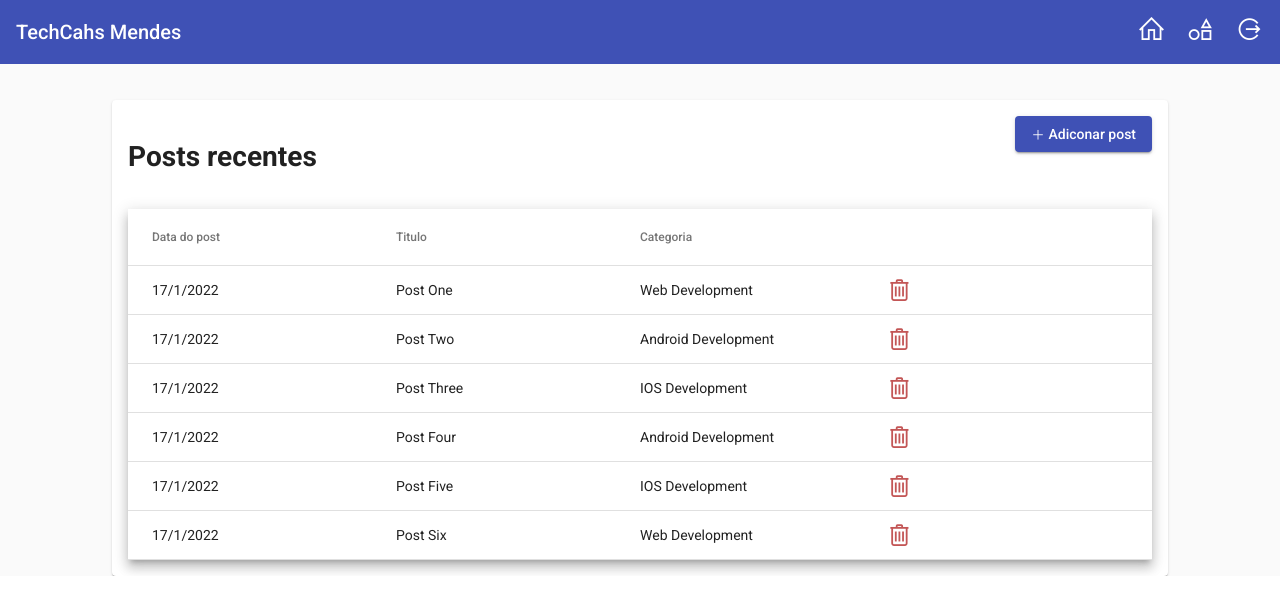
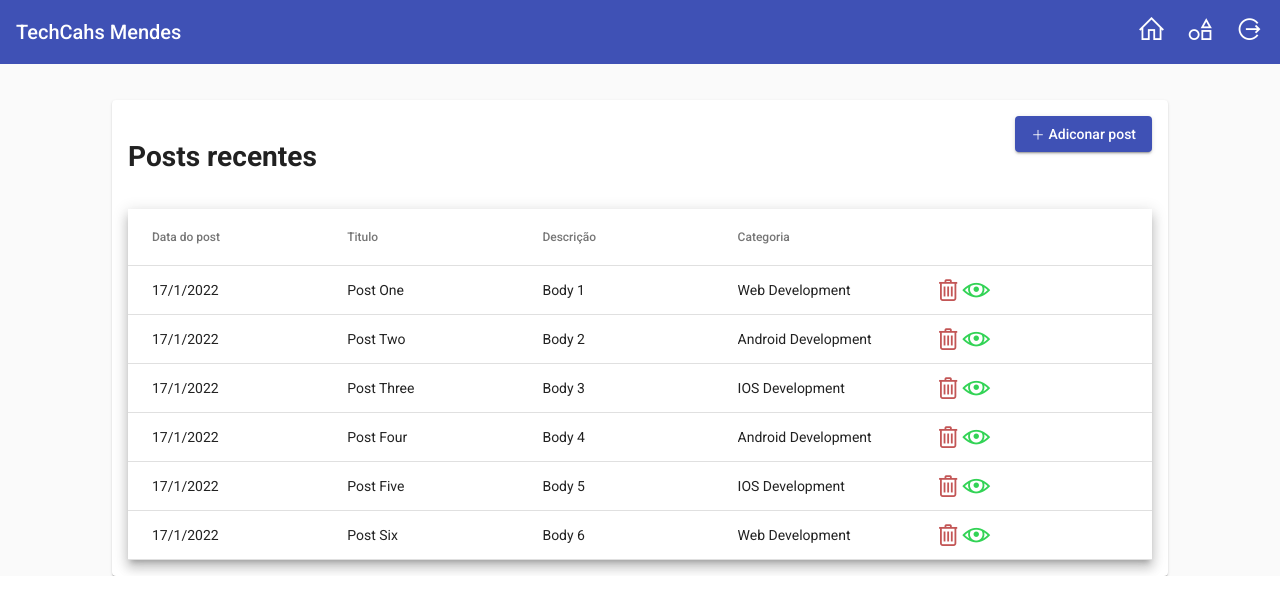
Before and after one commit to gddiego/demo-angular, an Angular app: page /dashboard in a window 1280 px wide. Shown: the top 614 px of the page. Built offline with nearby package versions, Linux system fonts and the light colour scheme.

Commit message:
ajuste body
ajuste body

```diff
--- a/src/app/dashboard/dashboard.component.html
+++ b/src/app/dashboard/dashboard.component.html
@@ -25,6 +25,10 @@
                   <mat-header-cell *matHeaderCellDef> Titulo </mat-header-cell>
                   <mat-cell *matCellDef="let element"> {{element.title}} </mat-cell>
                 </ng-container>
+                <ng-container matColumnDef="body">
+                  <mat-header-cell *matHeaderCellDef> Descrição </mat-header-cell>
+                  <mat-cell *matCellDef="let element"> {{element.body}} </mat-cell>
+                </ng-container>
                 <ng-container matColumnDef="category">
                   <mat-header-cell *matHeaderCellDef> Categoria </mat-header-cell>
                   <mat-cell *matCellDef="let element"> {{element.category}} </mat-cell>
@@ -34,6 +38,9 @@
                   <mat-cell *matCellDef="let element">
                   <a (click)="deletePost(element.position)" type="button">
                     <i class="las la-trash-alt" style="font-size:29px; color: rgb(195, 86, 86);"></i>
+                  </a>
+                  <a (click)="viewPost(element.position)" type="button">
+                    <i class="las la-eye" style="font-size:29px; color: rgb(50, 211, 85);"></i>
                   </a>
                   </mat-cell>
                 </ng-container>
--- a/src/app/dashboard/dashboard.component.ts
+++ b/src/app/dashboard/dashboard.component.ts
@@ -14,7 +14,7 @@ import { PostDialogComponent } from '../post-dialog/post-dialog.component';
 export class DashboardComponent {
   constructor(public dialog: MatDialog, private dataService: DataService) {}
 
-  displayedColumns = ['date_posted', 'title', 'category', 'delete'];
+  displayedColumns = ['date_posted', 'title', 'body', 'category', 'delete'];
   dataSource = new PostDataSource(this.dataService);
   openDialog(): void {
     let dialogRef = this.dialog.open(PostDialogComponent, {
@@ -28,10 +28,11 @@ export class DashboardComponent {
     });
   }
   deletePost(id: number) {
-
-      this.dataService.deletePost(id);
-      this.dataSource = new PostDataSource(this.dataService);
-
+    this.dataService.deletePost(id);
+    this.dataSource = new PostDataSource(this.dataService);
+  }
+  viewPost(id: number) {
+    this.dataService.viewPost(id);
   }
 }
 
--- a/src/app/data/data.service.ts
+++ b/src/app/data/data.service.ts
@@ -4,23 +4,57 @@ import {Observable, of} from 'rxjs';
 
 @Injectable()
 export class DataService {
-
   ELEMENT_DATA: Post[] = [
-    {position: 0, title: 'Post One', category: 'Web Development', date_posted: new Date(), body: 'Body 1'},
-    {position: 1, title: 'Post Two', category: 'Android Development', date_posted: new Date(), body: 'Body 2'},
-    {position: 2, title: 'Post Three', category: 'IOS Development', date_posted: new Date(), body: 'Body 3'},
-    {position: 3, title: 'Post Four', category: 'Android Development', date_posted: new Date(), body: 'Body 4'},
-    {position: 4, title: 'Post Five', category: 'IOS Development', date_posted: new Date(), body: 'Body 5'},
-    {position: 5, title: 'Post Six', category: 'Web Development', date_posted: new Date(), body: 'Body 6'},
+    {
+      position: 0,
+      title: 'Post One',
+      category: 'Web Development',
+      date_posted: new Date(),
+      body: 'Body 1',
+    },
+    {
+      position: 1,
+      title: 'Post Two',
+      category: 'Android Development',
+      date_posted: new Date(),
+      body: 'Body 2',
+    },
+    {
+      position: 2,
+      title: 'Post Three',
+      category: 'IOS Development',
+      date_posted: new Date(),
+      body: 'Body 3',
+    },
+    {
+      position: 3,
+      title: 'Post Four',
+      category: 'Android Development',
+      date_posted: new Date(),
+      body: 'Body 4',
+    },
+    {
+      position: 4,
+      title: 'Post Five',
+      category: 'IOS Development',
+      date_posted: new Date(),
+      body: 'Body 5',
+    },
+    {
+      position: 5,
+      title: 'Post Six',
+      category: 'Web Development',
+      date_posted: new Date(),
+      body: 'Body 6',
+    },
   ];
   categories = [
-    {value: 'Web-Development', viewValue: 'Web Development'},
-    {value: 'Android-Development', viewValue: 'Android Development'},
-    {value: 'IOS-Development', viewValue: 'IOS Development'}
+    { value: 'Web-Development', viewValue: 'Web Development' },
+    { value: 'Android-Development', viewValue: 'Android Development' },
+    { value: 'IOS-Development', viewValue: 'IOS Development' },
   ];
 
-  constructor() {
-  }
+  constructor() {}
 
   getData(): Observable<Post[]> {
     return of<Post[]>(this.ELEMENT_DATA);
@@ -35,7 +69,17 @@ export class DataService {
   }
 
   deletePost(index: number) {
-    this.ELEMENT_DATA = [...this.ELEMENT_DATA.slice(0, index), ...this.ELEMENT_DATA.slice(index + 1)];
+    this.ELEMENT_DATA = [
+      ...this.ELEMENT_DATA.slice(0, index),
+      ...this.ELEMENT_DATA.slice(index + 1),
+    ];
+  }
+  viewPost(index: number) {
+    this.ELEMENT_DATA = [
+      ...this.ELEMENT_DATA.slice(0, index),
+      ...this.ELEMENT_DATA.slice(index + 1),
+    ];
+    console.log(this.ELEMENT_DATA)
   }
 
   dataLength() {
```
